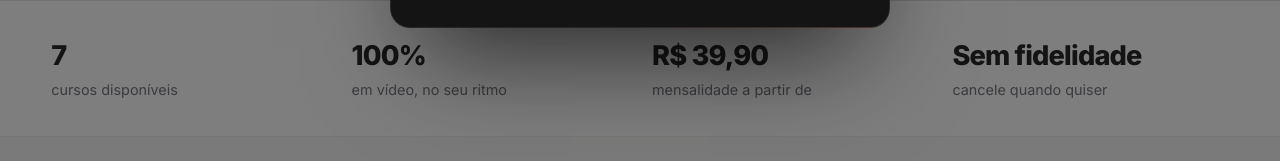
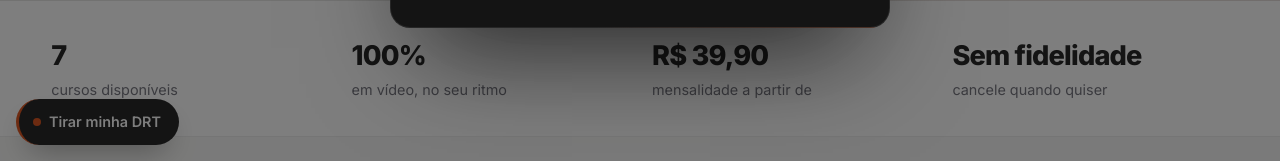
Before and after one commit to copy9/cursonalta, a PHP site: page / in a window 1280 px wide. Shown: the part 729-890 px from the top of the page. Run offline with PHP 8.4, Linux system fonts and the light colour scheme.

Commit message:
Atalho fixo para o serviço de DRT em todas as páginas principais
Co-Authored-By: Claude Haiku 5.5 <noreply@anthropic.com>
Claude-Session: https://claude.ai/code/session_01NS7Hnb65pZKcFRh7KgykFT

```diff
--- a/css/style.css
+++ b/css/style.css
@@ -431,3 +431,16 @@ a:focus-visible, button:focus-visible, input:focus-visible, select:focus-visible
   .pop h2 { font-size: 1.6rem; }
   .pop-actions .btn, .pop-actions .btn-ghost-dark { width: 100%; }
 }
+
+/* Atalho fixo para o serviço de DRT */
+.drt-float {
+  position: fixed; left: 16px; bottom: 16px; z-index: 50;
+  display: inline-flex; align-items: center; gap: 8px; padding: 12px 18px 12px 14px;
+  background: #141414; color: #fff; border-radius: 999px; font-weight: 600; font-size: .9rem;
+  border-left: 3px solid var(--accent); box-shadow: 0 14px 30px -12px rgba(0, 0, 0, .45);
+  transition: transform .2s, background .2s;
+}
+.drt-float::before { content: ""; width: 8px; height: 8px; border-radius: 50%; background: var(--accent); }
+.drt-float:hover { transform: translateY(-2px); background: #222; }
+.drt-float:focus-visible { outline: 3px solid var(--accent); outline-offset: 3px; }
+@media (max-width: 520px) { .drt-float { font-size: .85rem; padding: 10px 14px 10px 12px; } }
--- a/js/drt-popup.js
+++ b/js/drt-popup.js
@@ -58,5 +58,12 @@
     wrap.querySelector(".pop-close").focus();
   }
 
+  // Atalho fixo: continua disponível mesmo se o pop-up for fechado
+  var float = document.createElement("a");
+  float.className = "drt-float";
+  float.href = PAGE;
+  float.textContent = "Tirar minha DRT";
+  document.body.appendChild(float);
+
   setTimeout(open, 4000);
 })();
```
